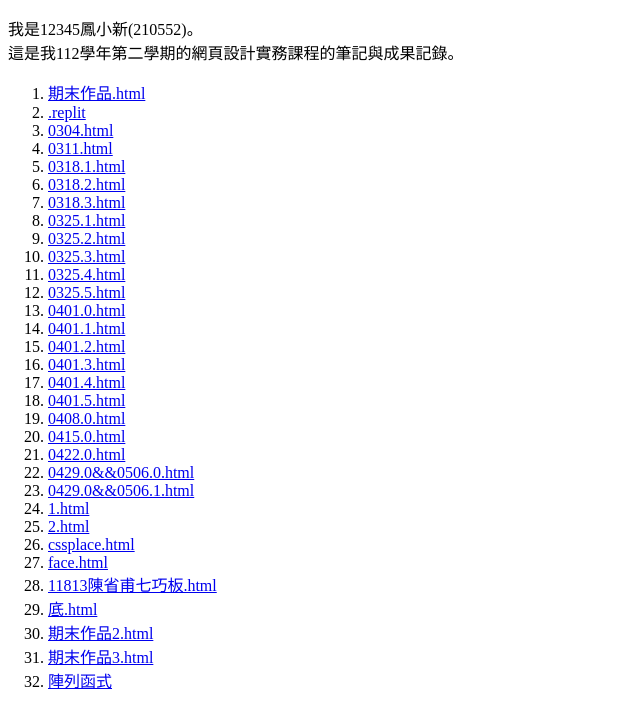
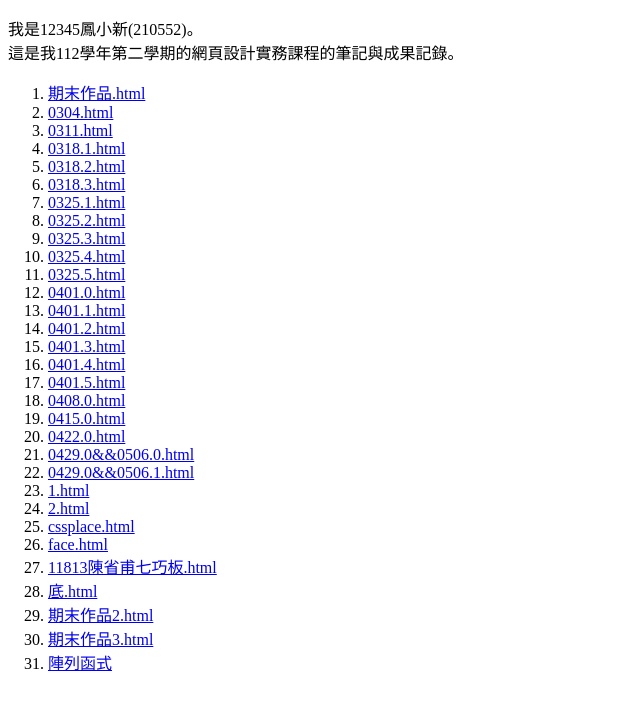
Before and after one commit to FelixFu2008/1, a plain HTML site: page index.html in a window 1280 px wide. Shown: the whole page, without its empty margins (0-640 px from the left). Drawn offline with Linux system fonts and the light colour scheme.

Commit message:
change index

```diff
--- a/index.html
+++ b/index.html
@@ -9,7 +9,6 @@
 	<ol>
 		<li><a href="期末作品.html">期末作品.html</a></li>
 
-		<li><a href=".replit">.replit</a></li>
 		<li><a href="0304.html">0304.html</a></li>
 		<li><a href="0311.html">0311.html</a></li>
 		<li><a href="0318.1.html">0318.1.html</a></li>
```
